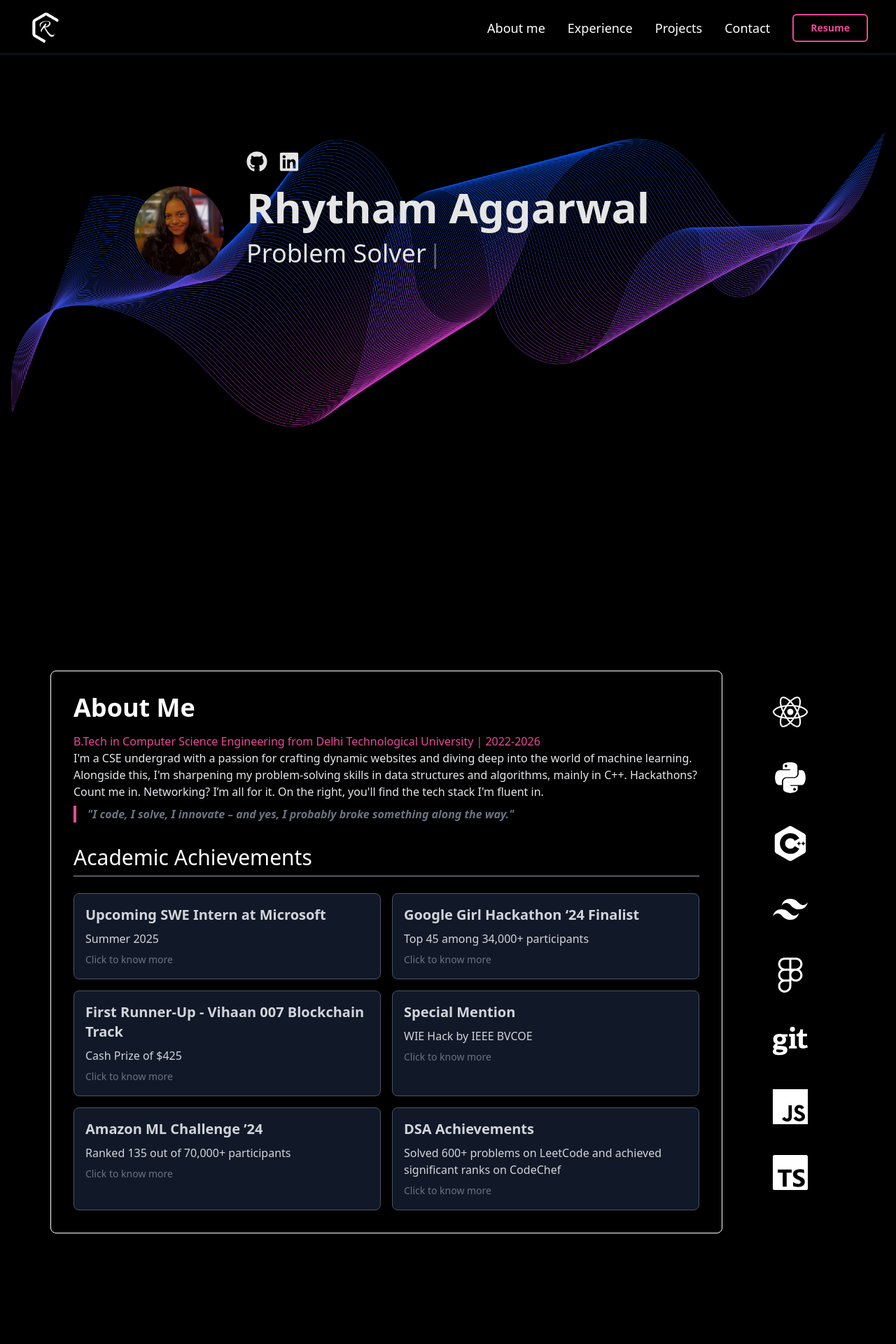
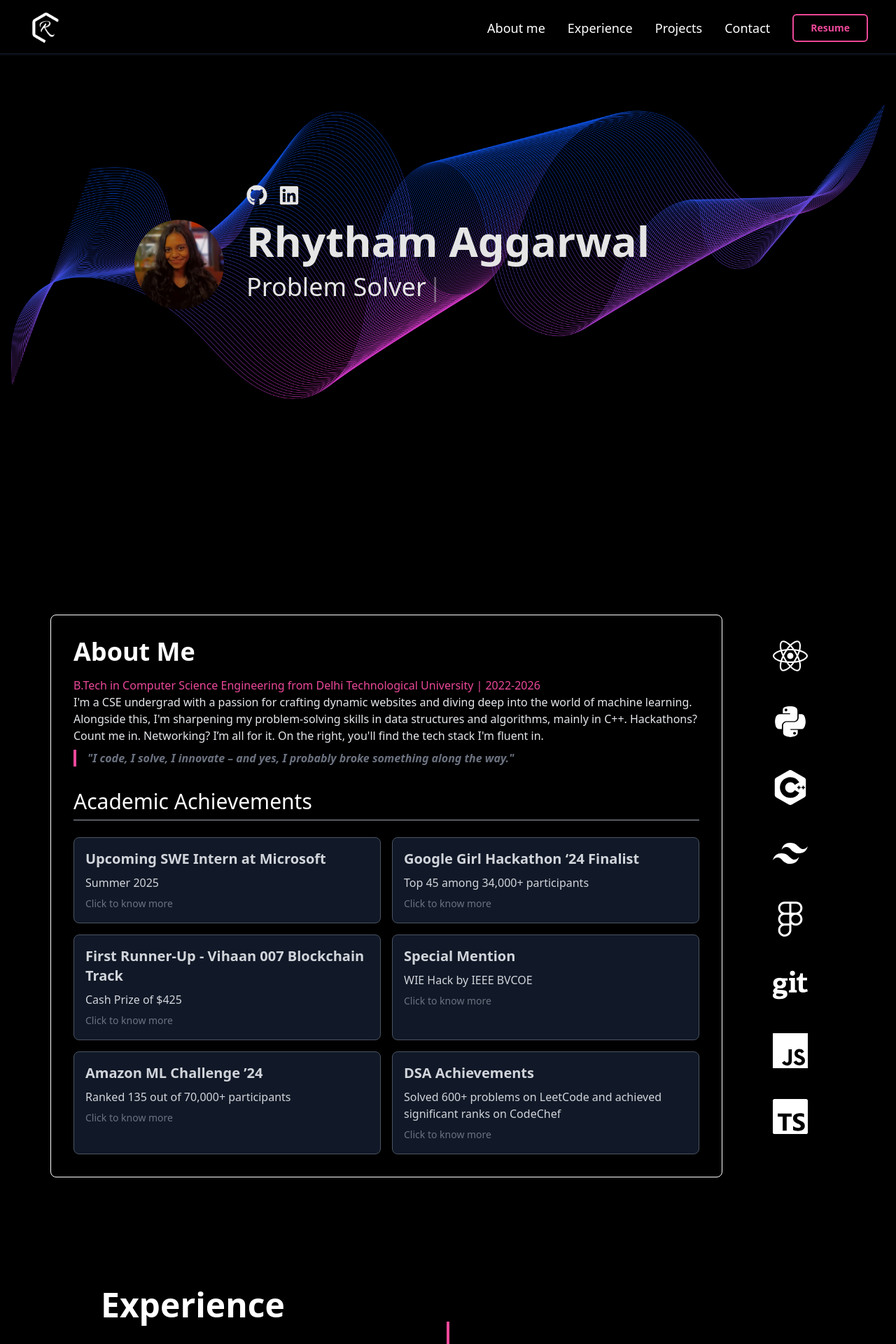
Before and after one commit to aggrhythm/Portfolio, a React (Vite) app: page / in a window 1280 px wide. Shown: the top 1920 px of the page at 70% size. Built offline with nearby package versions, Linux system fonts and the light colour scheme.

Commit message:
few changes

```diff
--- a/src/App.jsx
+++ b/src/App.jsx
@@ -13,7 +13,7 @@ function App() {
       <Home/>
       <div id="aboutme" classname="bg-black h-[10px]"></div>
       <AboutMe/>
-      <h2 id="history" className="text-5xl text-bg-black font-bold ml-36 text-white mt-28 scroll-offset ">
+      <h2 id="history" className="text-5xl text-bg-black font-bold ml-36 text-white  scroll-offset ">
         Experience
       </h2>
      <Timeline/>
--- a/src/components/aboutme.jsx
+++ b/src/components/aboutme.jsx
@@ -44,7 +44,7 @@ const AboutMe = () => {
   };
 
   return (
-    <div className="h-screen w-full flex items-center justify-between bg-black text-white mt-40 px-10 mb-60">
+    <div className="h-screen w-full flex items-center justify-between bg-black text-white mt-40 px-10 mb-40">
 
       <div className="w-[80%] ml-8 p-8 border border-white rounded-lg shadow-lg">
 
--- a/src/components/history.jsx
+++ b/src/components/history.jsx
@@ -99,7 +99,7 @@ const Timeline = () => {
                 : ""
             } ${index % 2 === 0 ? "text-left ml-0" : "text-right mr-0"} hover:bg-gray-200 hover:scale-105 transform transition-all duration-300 ease-in-out`}
             style={{
-              animationDelay: `${index === 0 ? "1s" : index * 0.2 + 1.1}s`,
+              animationDelay: `${index === 0 ? "0.6s" : index * 0.2 + 0.6}s`,
             }}
           >
             <div
--- a/src/components/home.jsx
+++ b/src/components/home.jsx
@@ -8,14 +8,14 @@ const Home = () => {
   return (
     <div
     id="home"
-      className="h-screen w-full flex items-start text-white bg-cover bg-center pt-6"
+      className="h-[90vh] w-full flex items-start text-white bg-cover bg-center pt-6"
       style={{
         backgroundImage: `url(${WaveImage})`,
         opacity: 0.9,
         backgroundAttachment: "fixed",
       }}
     >
-      <div className="flex flex-col items-start w-full max-w-4xl pt-48 ml-48">
+      <div className="flex flex-col items-start w-full max-w-4xl pt-60 ml-48">
         <div className="flex flex-col items-start mb-2 ml-40">
           <div className="flex gap-4">
             <a
--- a/src/components/projects.jsx
+++ b/src/components/projects.jsx
@@ -14,6 +14,7 @@ const projects = [
       "A Generalized ticketing system with an add on feature of resale with an idea of tokenizing ticket numbers as NFTs, ensuring security and traceability using Hive Blockchain.",
     image: image1,
     link: "https://ticket-hive.vercel.app/",
+    techStack: ["React", "Tailwind CSS", "Hive Blockchain", "Firebase","Vite"],
   },
   {
     id: 2,
@@ -22,6 +23,7 @@ const projects = [
       "A Decentralized referral-driven platform that connects job seekers directly with referrers, bypassing traditional recruitment process. It incentivizes referrals through tokenized rewards managed by smart contracts.",
     image: image2,
     link: "https://re-hive.vercel.app/",
+    techStack: ["React", "Tailwind CSS", "Hive Blockchain", "Figma","Vite"],
   },
   {
     id: 3,
@@ -30,14 +32,17 @@ const projects = [
       "A virtual tutor platform that assesses the learner's understanding level at every step and curates relevant content to enhance the learning experience ensuring personalization",
     image: image3,
     link: "https://the-tutor-tank.vercel.app/",
+    techStack: ["React", "Tailwind CSS", "Python", "TensorFlow","Gemini"],
   },
   {
     id: 4,
     name: "DeepTrace",
+    techStack: ["React", "Tailwind CSS", "MatPlotlib", "PyTorch","TensorFlow"],
     description:
       "An innovative blockchain-based platform designed to combat the growing issue of deepfake videos while ensuring user privacy by seamlessly integrating ML models & blockchain to deliver a highly accurate solution for deepfake detection.",
     image: image4,
     link: "https://github.com/Divij-Mahajan/DeepTrace",
+
   },
   {
     id: 5,
@@ -45,7 +50,8 @@ const projects = [
     description:
       "An intelligent retail platform that leverages accurate demand forecasting, dynamic pricing, and personalized promotions to optimize inventory, maximize profits, and enhance customer engagement.",
     image: image5,
-    link: "https://youtu.be/21UlDDd-bRg",
+    link: "https://github.com/codeskavy/Clover-Walmart",
+    techStack: ["Numpy", "TensorFlow", "Pandas", "MatPlotlib"],
   },
   {
     id: 6,
@@ -54,6 +60,7 @@ const projects = [
       "A beginner-friendly food ordering website design, built using only HTML and CSS, featuring smooth transitions and a visually appealing theme for an enhanced user experience.",
     image: image6,
     link: "https://delishdinehub.vercel.app/",
+    techStack: ["HTML","CSS"],
   },
 ];
 
@@ -94,7 +101,19 @@ const ProjectsGrid = () => {
                 >
                   {project.name}
                 </a>
+                <div className="mt-4 flex flex-wrap gap-2">
+                  {project.techStack.map((tech, index) => (
+                    <span
+                      key={index}
+                      className="bg-gray-800 text-white px-4 py-2 rounded-xl text-sm font-semibold transition-all duration-300 hover:bg-pink-500"
+                    >
+                      {tech}
+                    </span>
+                  ))}
+                </div>
                 <p className="text-gray-400 mt-3">{project.description}</p>
+
+
               </div>
             </div>
           ))}
@@ -105,4 +124,5 @@ const ProjectsGrid = () => {
 };
 
 
+
 export default ProjectsGrid;
```
